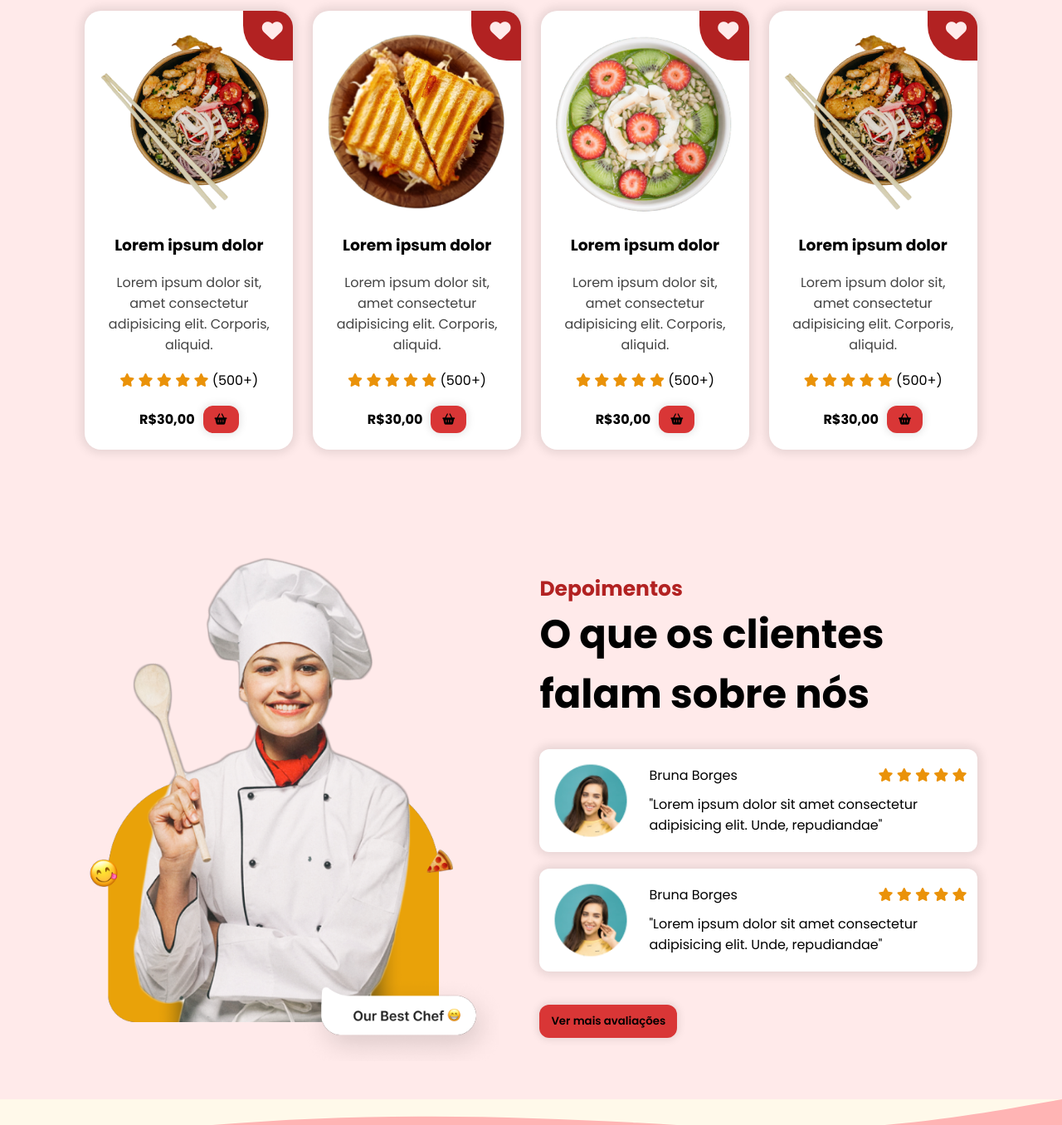
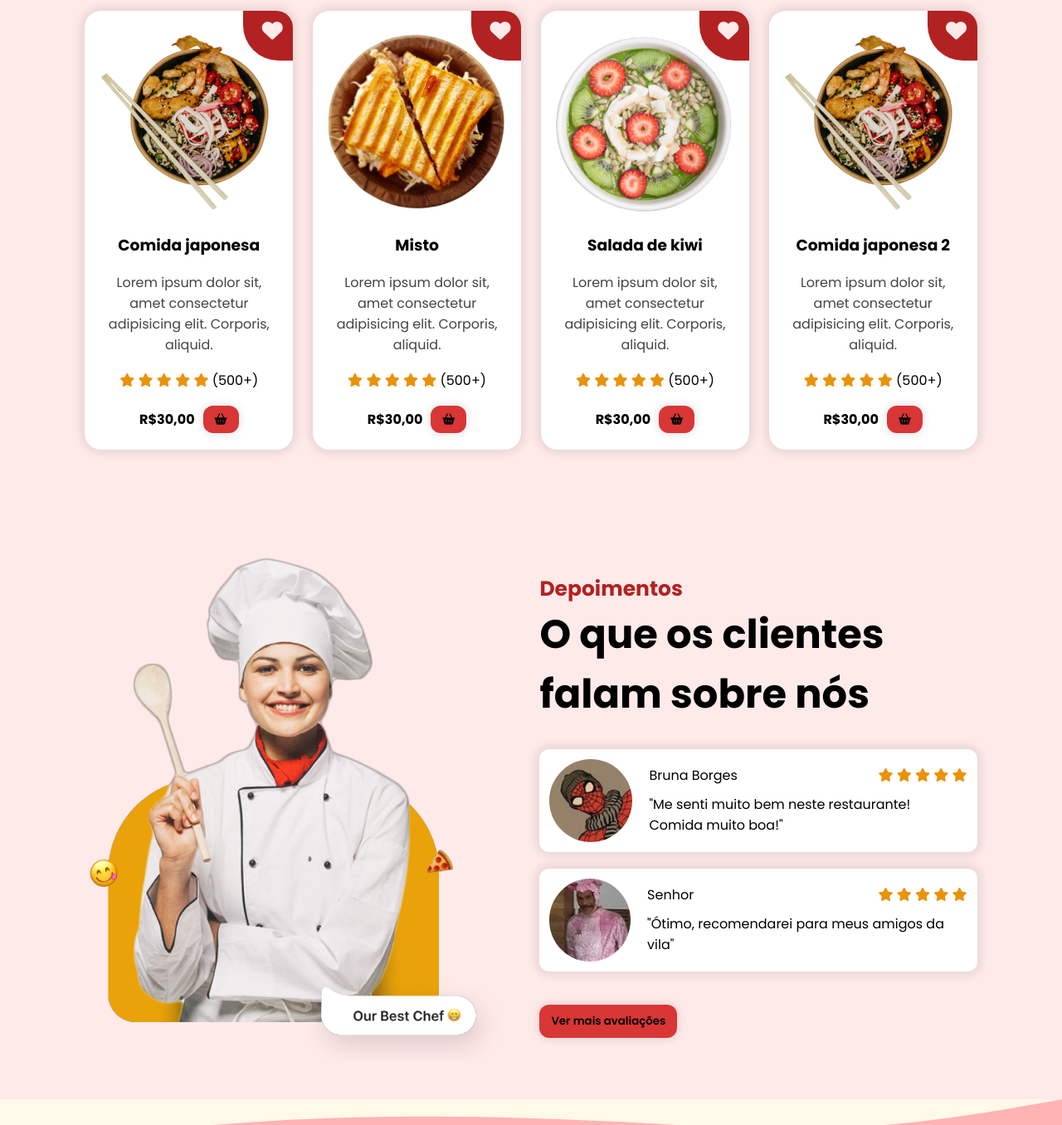
Before and after one commit to Brubgs/landing-page, a plain HTML site: page index.html in a window 1280 px wide. Shown: the part 989-2345 px from the top of the page at 83% size. Drawn offline with nearby package versions, Linux system fonts and the light colour scheme.

Commit message:
ultimos ajustes

```diff
--- a/index.html
+++ b/index.html
@@ -59,7 +59,7 @@
                 </h1>
 
                 <p class="description">
-                    Lorem ipsum dolor sit amet, consectetur adipisicing elit. Facilis hic minus perferendis.
+                    O melhor e mais confortável restaurante da cidade!
                 </p>
 
                 <div id="cta_buttons">
@@ -107,7 +107,7 @@
 
                     <img src="src/images/dish.png" alt="" class="dish-image">
 
-                    <h3 class="dish-title">Lorem ipsum dolor</h3>
+                    <h3 class="dish-title">Comida japonesa</h3>
 
                     <span class="dish-description">
                         Lorem ipsum dolor sit, amet consectetur adipisicing elit. Corporis, aliquid.
@@ -137,7 +137,7 @@
 
                     <img src="src/images/dish2.png" alt="" class="dish-image">
 
-                    <h3 class="dish-title">Lorem ipsum dolor</h3>
+                    <h3 class="dish-title">Misto</h3>
 
                     <span class="dish-description">
                         Lorem ipsum dolor sit, amet consectetur adipisicing elit. Corporis, aliquid.
@@ -167,7 +167,7 @@
 
                     <img src="src/images/dish3.png" alt="" class="dish-image">
 
-                    <h3 class="dish-title">Lorem ipsum dolor</h3>
+                    <h3 class="dish-title">Salada de kiwi</h3>
 
                     <span class="dish-description">
                         Lorem ipsum dolor sit, amet consectetur adipisicing elit. Corporis, aliquid.
@@ -197,7 +197,7 @@
 
                     <img src="src/images/dish.png" alt="" class="dish-image">
 
-                    <h3 class="dish-title">Lorem ipsum dolor</h3>
+                    <h3 class="dish-title">Comida japonesa 2</h3>
 
                     <span class="dish-description">
                         Lorem ipsum dolor sit, amet consectetur adipisicing elit. Corporis, aliquid.
@@ -232,7 +232,7 @@
 
                 <div id="feedbacks">
                     <div class="feedback">
-                        <img src="/src/images/avatar.png" alt="" class="feedback-avatar">
+                        <img src="/src/images/Spider-Man icon.jpg" alt="" class="feedback-avatar">
 
                         <div class="feedback-content">
                             <p>
@@ -247,17 +247,17 @@
                             </p>
 
                             <p>
-                                "Lorem ipsum dolor sit amet consectetur adipisicing elit. Unde, repudiandae"
+                                "Me senti muito bem neste restaurante! Comida muito boa!"
                             </p>
                         </div>
                     </div>
 
                     <div class="feedback">
-                        <img src="/src/images/avatar.png" alt="" class="feedback-avatar">
+                        <img src="/src/images/seumadruga.jpg" alt="" class="feedback-avatar">
 
                         <div class="feedback-content">
                             <p>
-                                Bruna Borges
+                                Senhor
                                 <span>
                                     <i class="fa-solid fa-star"></i>
                                     <i class="fa-solid fa-star"></i>
@@ -268,7 +268,7 @@
                             </p>
 
                             <p>
-                                "Lorem ipsum dolor sit amet consectetur adipisicing elit. Unde, repudiandae"
+                                "Ótimo, recomendarei para meus amigos da vila"
                             </p>
                         </div>
                     </div>
```
Also changed, not shown: src/images/Spider-Man icon.jpg (added), src/images/seumadruga.jpg (added).
